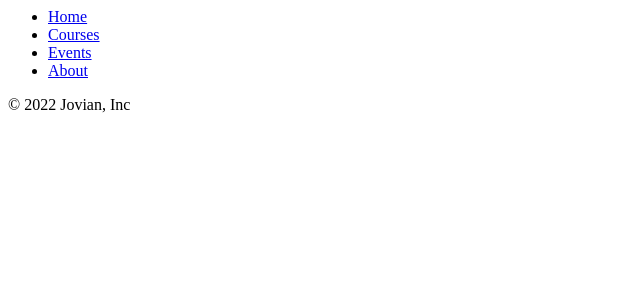
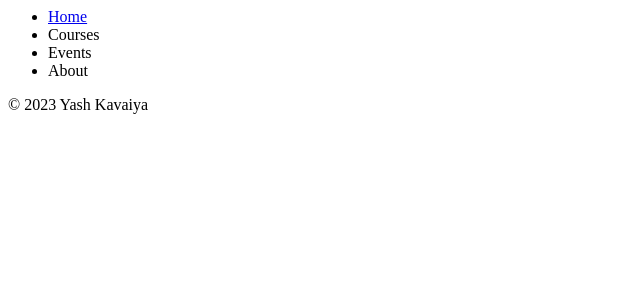
Before and after one commit to Yash-Kavaiya/quiz_website, a Flask app: template templates/footer.html in a window 1280 px wide. Shown: the top 300 px of the page, without its empty margins (0-640 px from the left). Run offline with Flask 3, Linux system fonts and the light colour scheme; the template is opened without the code that fills it, so the values that code supplies are empty.

Commit message:
Footer change

```diff
--- a/templates/footer.html
+++ b/templates/footer.html
@@ -2,11 +2,11 @@
   <footer class="py-3 my-4">
     <ul class="nav justify-content-center border-bottom pb-3 mb-3">
       <li class="nav-item"><a  target="_blank" href="https://www.jovian.ai" class="nav-link px-2 text-muted">Home</a></li>
-      <li class="nav-item"><a  target="_blank" href="https://jovian.ai/learn" class="nav-link px-2 text-muted">Courses</a></li>
+      <li class="nav-item"><a class="nav-link px-2 text-muted">Courses</a></li>
 
-      <li class="nav-item"><a target="_blank" href="https://jovian.ai/events" class="nav-link px-2 text-muted">Events</a></li>
-      <li class="nav-item"><a  target="_blank" href="https://jovian.ai/about" class="nav-link px-2 text-muted">About</a></li>
+      <li class="nav-item"><a class="nav-link px-2 text-muted">Events</a></li>
+      <li class="nav-item"><a class="nav-link px-2 text-muted">About</a></li>
     </ul>
-    <p class="text-center text-muted">&copy; 2022 Jovian, Inc</p>
+    <p class="text-center text-muted">&copy; 2023 Yash Kavaiya </p>
   </footer>
 </div>
```
